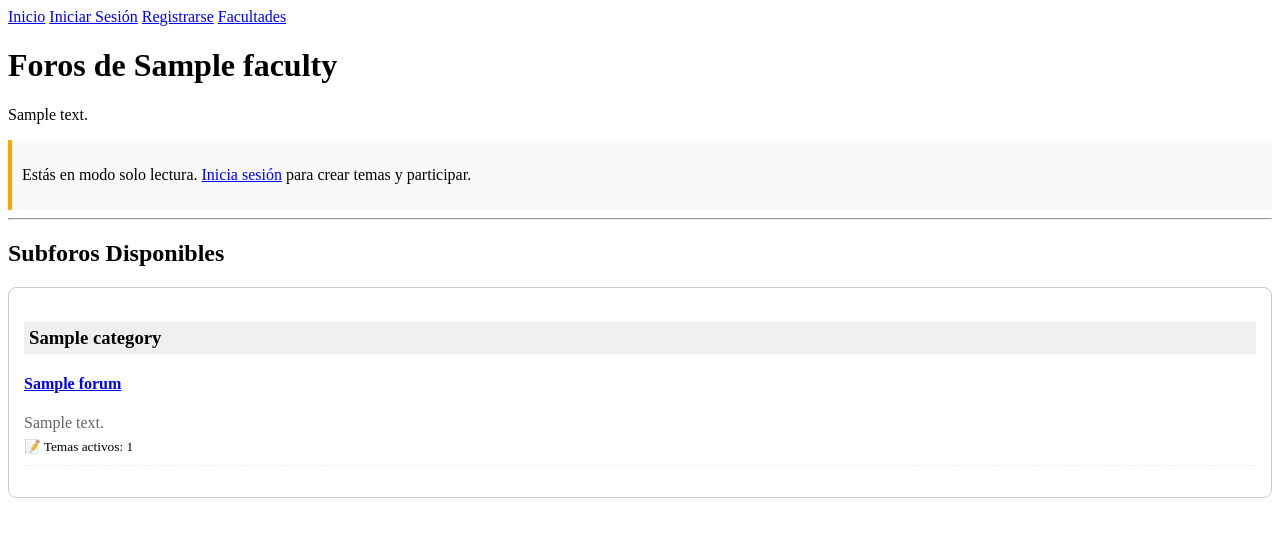
After one commit to fairjey1/Django-blog-website, a Django app: a page that uses templates/partials/navbar.html in a window 1280 px wide. The commit adds this page. Shown: the top 537 px of the page. Run offline with Django 5.2, Linux system fonts and the light colour scheme; tables that the repository leaves empty hold one stand-in row (values such as "Sample post").

Commit message:
created views for forums app

```diff
--- a/apps/forums/models.py
+++ b/apps/forums/models.py
@@ -20,6 +20,13 @@ class Faculty(models.Model):
         return self.short_name
 
 
+class Category(models.Model):
+    name = models.CharField(max_length=50, unique=True) # Ej: "Carreras", "Deportes"
+    description = models.CharField(max_length=200, blank=True)
+
+    def __str__(self):
+        return self.name
+
 
 class Forum(models.Model):
     title = models.CharField(max_length=100)
@@ -27,9 +34,11 @@ class Forum(models.Model):
 
 
     faculty = models.ForeignKey(Faculty, on_delete=models.CASCADE, related_name='forums')
+    category = models.ForeignKey(Category, on_delete=models.SET_NULL, null=True, related_name='forums')
 
     def __str__(self):
-        return f"{self.faculty.short_name} - {self.title}"
+        return f"[{self.category}] {self.faculty.short_name} - {self.title}"
+
 
 
 class Thread(models.Model):
@@ -42,6 +51,7 @@ class Thread(models.Model):
 
     # Sistema de Likes
     likes = models.ManyToManyField(User, related_name='liked_threads', blank=True)
+    dislikes = models.ManyToManyField(User, related_name='disliked_threads', blank=True)
 
     def __str__(self):
         return self.title
--- /dev/null
+++ b/apps/forums/templates/forums/faculty_feed.html
@@ -0,0 +1,46 @@
+{% extends 'base.html' %}
+
+{% block title %}{{ faculty.short_name }} | Feed{% endblock %}
+
+{% block content %}
+    <div class="feed-header">
+        <h1>Foros de {{ faculty.name }}</h1>
+        <p>{{ faculty.description }}</p>
+
+        {% if user.is_authenticated %}
+            <button>⭐ Seguir Facultad</button>
+        {% else %}
+            <div style="background-color: #f8f9fa; padding: 10px; border-left: 4px solid orange;">
+                <p>Estás en modo solo lectura. <a href="{% url 'users:login' %}?next={{ request.path }}">Inicia sesión</a> para crear temas y participar.</p>
+            </div>
+        {% endif %}
+    </div>
+
+    <hr>
+
+    <h2>Subforos Disponibles</h2>
+
+    {% regroup faculty.forums.all by category as foros_agrupados %}
+
+    {% for grupo in foros_agrupados %}
+
+        <div class="categoria-seccion" style="margin-top: 20px; border: 1px solid #ccc; padding: 15px; border-radius: 8px;">
+            <h3 style="background-color: #f0f0f0; padding: 5px;">
+                {{ grupo.grouper|default:"Otros / Sin Categorizar" }}
+            </h3>
+
+            <ul class="lista-foros" style="list-style: none; padding-left: 0;">
+                {% for foro in grupo.list %}
+                    <li style="margin-bottom: 15px; border-bottom: 1px dashed #eee; padding-bottom: 10px;">
+                        <h4><a href="#">{{ foro.title }}</a></h4>
+                        <p style="color: #666; margin: 5px 0;">{{ foro.description }}</p>
+                        <small>📝 Temas activos: {{ foro.threads.count }}</small>
+                    </li>
+                {% endfor %}
+            </ul>
+        </div>
+
+    {% empty %}
+        <p>Esta facultad aún no tiene subforos creados.</p>
+    {% endfor %}
+{% endblock content %}
--- /dev/null
+++ b/apps/forums/urls.py
@@ -0,0 +1,9 @@
+from django.urls import path
+from . import views
+
+app_name = 'forums'
+
+urlpatterns = [
+    path('faculties/', views.FacultyListView.as_view(), name='faculty_list'),
+    path('faculties/<str:short_name>/', views.FacultyFeedView.as_view(), name='faculty_feed'),
+]
--- a/apps/forums/views.py
+++ b/apps/forums/views.py
@@ -1,3 +1,16 @@
 from django.shortcuts import render
+from django.views.generic import DetailView, ListView
+from .models import Faculty
+# Create your views here.
 
-# Create your views here.
+class FacultyListView(ListView):
+    model = Faculty
+    template_name = 'forums/faculty_list.html'
+    context_object_name = 'faculties'
+
+class FacultyFeedView(DetailView):
+    model = Faculty
+    template_name = 'forums/faculty_feed.html'
+    context_object_name = 'faculty'
+    slug_field = 'short_name'
+    slug_url_kwarg = 'short_name'
--- a/apps/users/models.py
+++ b/apps/users/models.py
@@ -7,9 +7,7 @@ from django.contrib.auth.models import AbstractUser
 
 class CustomUser(AbstractUser):
     email = models.EmailField(unique=True) # agregamos el campo de email y lo hacemos único
-    USERNAME_FIELD = 'email' # definimos el campo de autenticación como email
     biografy = models.TextField(blank=True, null=True) # agregamos el campo de biografía, permitiendo que sea opcional
-    REQUIRED_FIELDS = []
 
     def __str__(self):
         return self.username
--- a/config/urls.py
+++ b/config/urls.py
@@ -23,4 +23,5 @@ urlpatterns = [
     path('admin/', admin.site.urls),
     path('', TemplateView.as_view(template_name='index.html'), name='inicio'),
     path('users/', include('apps.users.urls', namespace='users')),
+    path('forums/', include('apps.forums.urls', namespace='forums')),
 ]
--- a/templates/partials/navbar.html
+++ b/templates/partials/navbar.html
@@ -11,5 +11,6 @@
     {% else %}
         <a href="{% url 'users:login' %}">Iniciar Sesión</a>
         <a href="{% url 'users:signup' %}">Registrarse</a>
+        <a href="{% url 'forums:faculty_list' %}">Facultades</a>
     {% endif %}
 </nav>
```
Also changed, not shown: apps/forums/admin.py (+9 -5 lines), apps/forums/templates/forums/faculty_list.html (added, +24 -0 lines), apps/forums/migrations/0002_thread_dislikes.py (added), apps/forums/migrations/0003_category_forum_category.py (added).
